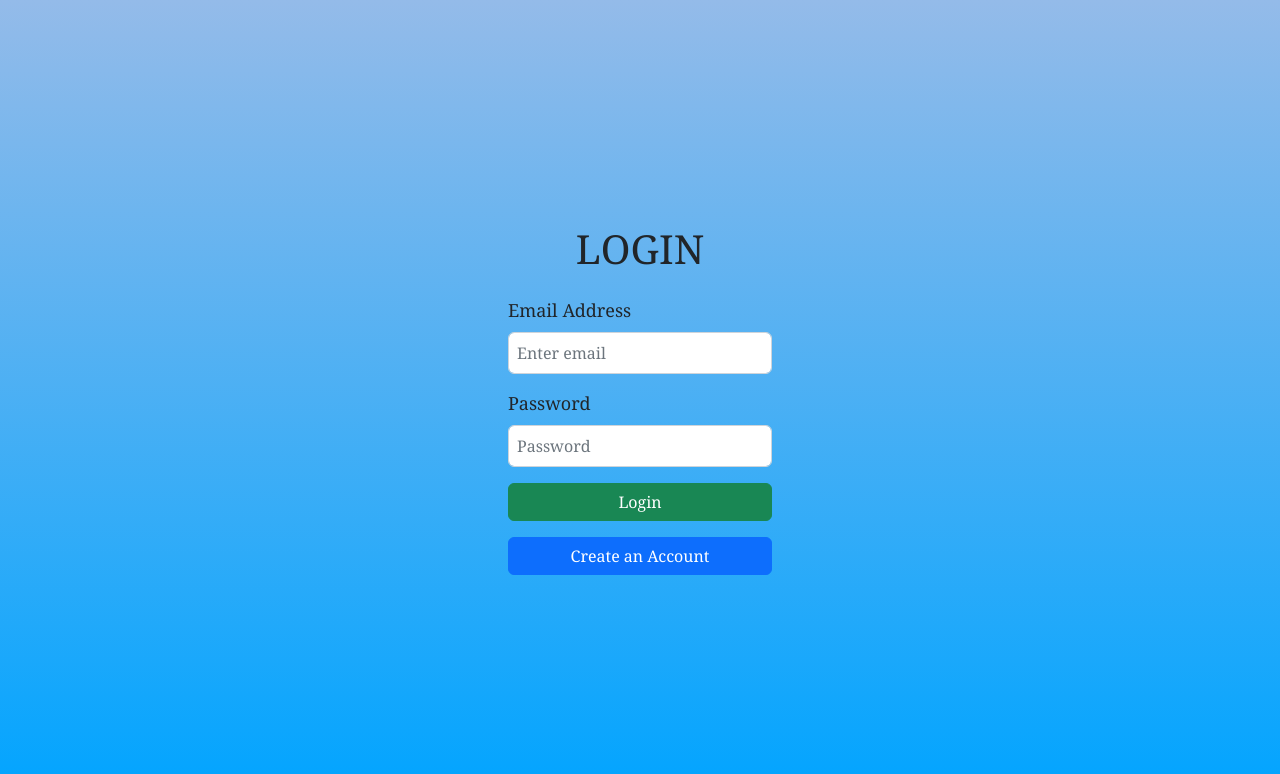
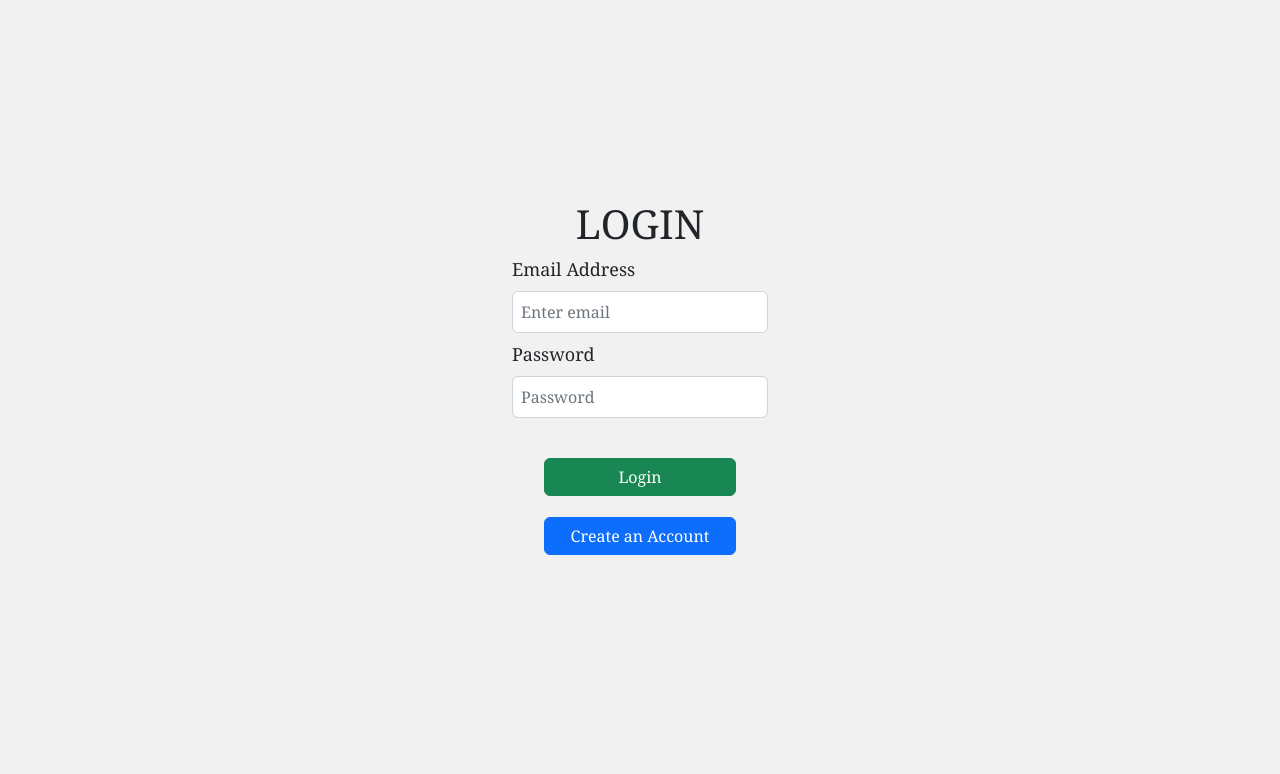
Before and after one commit to NehaKhann/React-app, a React (Create React App) app: page /login in a window 1280 px wide. Shown: the top 774 px of the page. Built offline with nearby package versions, Linux system fonts and the light colour scheme.

Commit message:
some changes

```diff
--- a/src/components/Grid.js
+++ b/src/components/Grid.js
@@ -39,6 +39,7 @@ function GridComp() {
     //testing azure vision api
     let model = new cvstfjs.ObjectDetectionModel();
     await model.loadModelAsync("model.json");
+    console.log(model.toString())
     setModelStart(true)
 
     const predict = async () => {
@@ -71,7 +72,7 @@ function GridComp() {
         predictedItem = null
       }
 
-      setTimeout(() => predict(), 300)
+      setTimeout(() => predict(), 200)
       return
     }
     predict()
--- a/src/components/WebCam.js
+++ b/src/components/WebCam.js
@@ -31,7 +31,8 @@ const WebcamCapture = ({
         />
       </Row>
       <Row style={{ justifyContent: 'center ' }}>
-        {!modelStart && <Button style={{ marginTop: 20, width: '20%', alignSelf: 'center' }} onClick={predictionFunction}>Start Shopping</Button>}
+        {!modelStart && <Button style={{ marginTop: 20, width: '20%', alignSelf: 'center' }}
+        onClick={predictionFunction}>Start Shopping</Button>}
       </Row>
     </>
   );
--- a/src/pages/Login/Login.css
+++ b/src/pages/Login/Login.css
@@ -8,8 +8,7 @@
     gap: 40px;
     height: 100vh;
     font-family: Cambria, Cochin, Georgia, Times, "Times New Roman", serif;
-    background-color: #cccccc;
-    background-image: linear-gradient(#94bbe9, #00a4ff);
+    background-color: #f1f1f1;
 
   }
   .error{
--- a/src/pages/Login/Login.js
+++ b/src/pages/Login/Login.js
@@ -55,30 +55,35 @@ function Login() {
     );
   return (
     <div className="login-form">
-      <Form >
-        <div className="col-md-12 mb-4 text-center">
+      <Form style={{ width: '50%', height: '50%' }}>
+        <div className="col-md-12  text-center">
           <h1>LOGIN</h1>
         </div>
-        <Form.Group className="mb-3" controlId="formBasicEmail" >
+        <div style={{  alignItems: 'center', display: 'flex', flexDirection: 'column' }}>
+
+          <div style={{ width: '40%' }}>
+            <Form.Group className="mb-2" controlId="formBasicEmail" >
               <Form.Label>Email Address</Form.Label>
-          <Form.Control className='p-2' type="email" placeholder="Enter email" name="email"  />
+              <Form.Control className='p-2' type="email" placeholder="Enter email" name="email" />
               {renderErrorMessage("email")}
             </Form.Group>
-
-        <Form.Group className="mb-3" controlId="formBasicPassword" >
+          </div>
+          <div style={{ width: '40%', alignSelf: 'center' }}>
+            <Form.Group className="mb-2" controlId="formBasicPassword" >
               <Form.Label>Password</Form.Label>
-          <Form.Control className='p-2' type="password" placeholder="Password" name="pass"  />
+              <Form.Control className='p-2' type="password" placeholder="Password" name="pass" />
               {renderErrorMessage("pass")}
             </Form.Group>
-
-        <div className="d-grid gap-2 mb-3">
+          </div>
+          <div className="d-grid gap-2 mb-2" style={{ width: '30%', marginTop: '5%' }}>
             <button type="submit" onClick={handleSubmit} className="btn btn-success" >Login</button>
           </div>
 
-        <div className="d-grid gap-2">
+          <div className="d-grid gap-2" style={{ width: '30%', marginTop: '2%' }}>
             <Button onClick={() => navigate("/register")} variant="primary" >
               Create an Account
             </Button>
+          </div>
         </div>
       </Form>
     </div>
--- a/src/pages/Register/Register.css
+++ b/src/pages/Register/Register.css
@@ -8,7 +8,6 @@
   gap: 40px;
   height: 100vh;
   font-family: Cambria, Cochin, Georgia, Times, "Times New Roman", serif;
-  background-color: #cccccc;
-  background-image: linear-gradient(#00a9ff, #94e9e1);
+  background-color: #f1f1f1;
 
 }
--- a/src/pages/Register/Register.js
+++ b/src/pages/Register/Register.js
@@ -64,27 +64,34 @@ function Register() {
 
   return (
     <div className="register-form">
-      <Form >
+      <Form style={{ width: '50%', height: '50%' }}>
         <div className="col-md-12 mb-4 text-center">
           <h1>SIGN UP</h1>
         </div>
+        <div style={{ alignItems: 'center', display: 'flex', flexDirection: 'column' }}>
+          <div style={{ width: '40%' }}>
             <Form.Group className="mb-3" controlId="formBasicEmail" >
               <Form.Label>Email Address</Form.Label>
               <Form.Control className='p-2' type="email" placeholder="Enter email" name="email" defaultValue={inputField.email} onChange={handleChange} />
               {renderErrorMessage("email")}
             </Form.Group>
+          </div>
+          <div style={{ width: '40%' }}>
 
             <Form.Group className="mb-3" controlId="formBasicName" >
               <Form.Label>Username</Form.Label>
               <Form.Control className='p-2' type="text" placeholder="Enter Name" name="uname" defaultValue={inputField.uname} onChange={handleChange} />
               {renderErrorMessage("uname")}
             </Form.Group>
-
+          </div>
+          <div style={{ width: '40%' }}>
             <Form.Group className="mb-3" controlId="formBasicPassword" >
               <Form.Label>Password</Form.Label>
               <Form.Control className='p-2' type="password" placeholder="Password" name="pass" defaultValue={inputField.pass} onChange={handleChange} />
               {renderErrorMessage("pass")}
             </Form.Group>
+          </div>
+          <div style={{ width: '30%' }}>
 
             <div className="d-grid gap-2 mb-3">
               <button type="submit" onClick={handleSubmit} className="btn btn-success" >Register</button>
@@ -94,6 +101,8 @@ function Register() {
                 Login
               </Button>
             </div>
+          </div>
+        </div>
       </Form>
     </div>
   );
```
Lines whose indentation alone changed are shown as unchanged.
